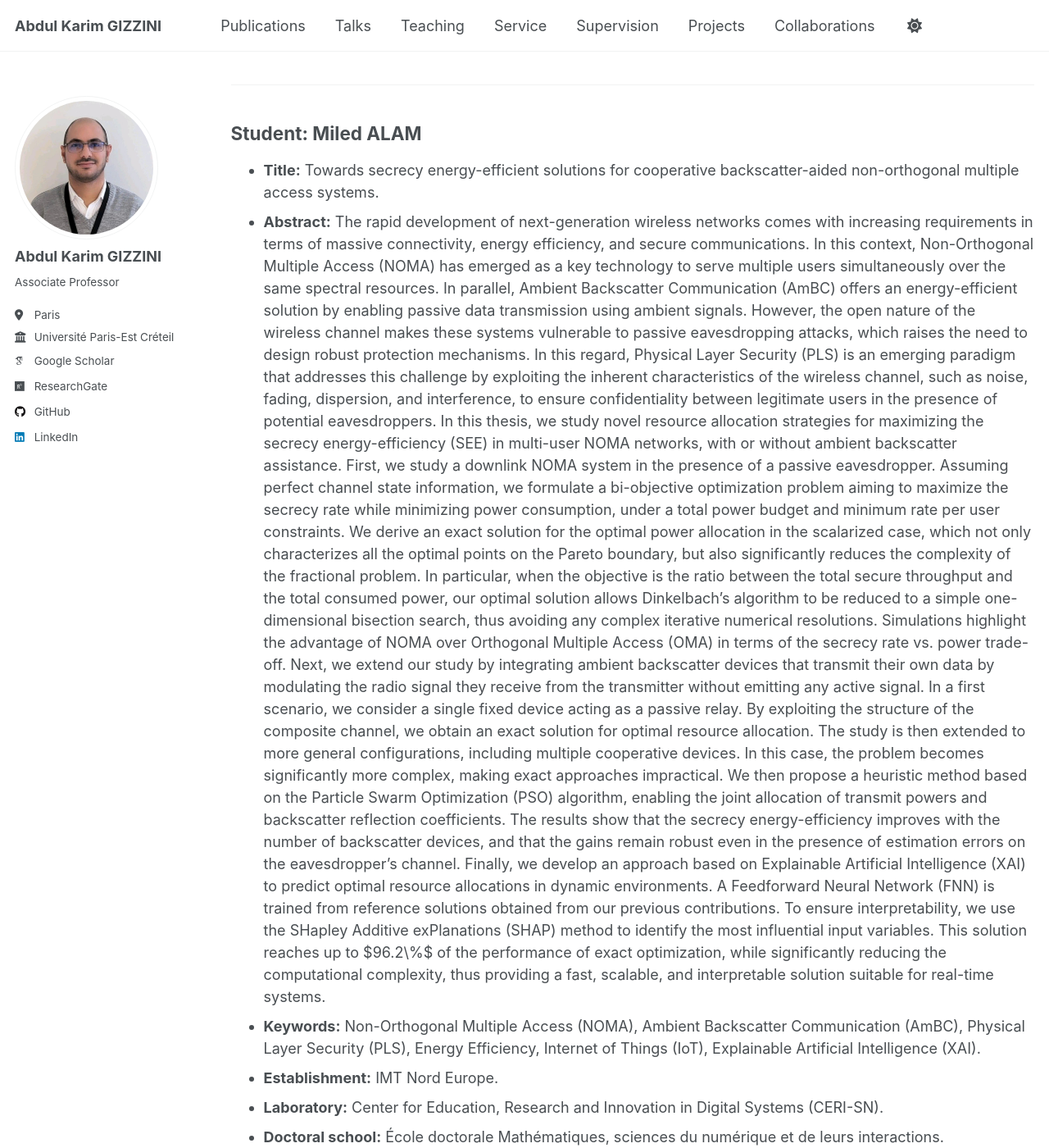
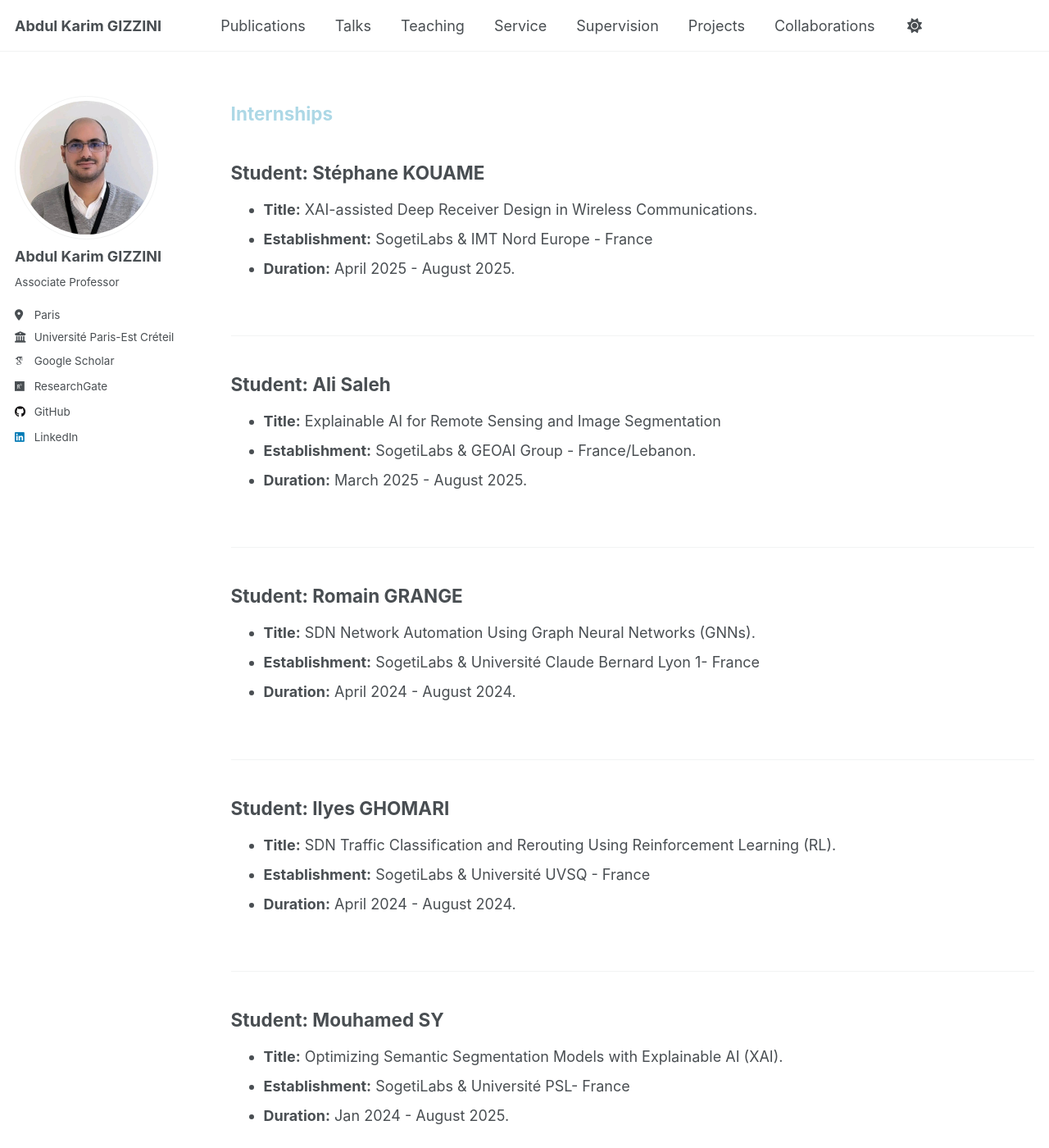
Before and after one commit to abdulkarimgizzini/abdulkarimgizzini-website, a Jekyll site: the page built from _pages/supervision.md, in a window 1280 px wide and 1400 px high, scrolled down 1917 px. Shown: the whole window at 82% size. Built offline with Jekyll 4.4.1, drawn with Linux system fonts in a browser that asks for light colours; some web fonts are replaced; a script that is not in the unit is left out; some of the changed text lies outside the part shown.

Commit message:
Remove Miled ALAM's thesis details from supervision page
Removed detailed thesis information for Miled ALAM, including title, abstract, keywords, establishment, laboratory, doctoral school, and duration.

```diff
--- a/_pages/supervision.md
+++ b/_pages/supervision.md
@@ -33,26 +33,6 @@ author_profile: true
 * **Duration:** September 2025 - Present.
 
   <br/>
-
----
-
-## Student: Miled ALAM
-
-* **Title:** Towards secrecy energy-efficient solutions for cooperative backscatter-aided non-orthogonal multiple access systems.
-* **Abstract:** The rapid development of next-generation wireless networks comes with increasing requirements in terms of massive connectivity, energy efficiency, and secure communications. In this context, Non-Orthogonal Multiple Access (NOMA) has emerged as a key technology to serve multiple users simultaneously over the same spectral resources. In parallel, Ambient Backscatter Communication (AmBC) offers an energy-efficient solution by enabling passive data transmission using ambient signals. However, the open nature of the wireless channel makes these systems vulnerable to passive eavesdropping attacks, which raises the need to design robust protection  mechanisms.
-In this regard, Physical Layer Security (PLS) is an emerging paradigm that addresses this challenge by exploiting the inherent characteristics of the wireless channel, such as noise, fading, dispersion, and interference, to ensure confidentiality between legitimate users in the presence of potential eavesdroppers.
-In this thesis, we study novel resource allocation strategies for maximizing the secrecy energy-efficiency (SEE) in multi-user NOMA networks, with or without ambient backscatter assistance.
-First, we study a downlink NOMA system in the presence of a passive eavesdropper. Assuming perfect channel state information, we formulate a bi-objective optimization problem aiming to maximize the secrecy rate while minimizing power consumption, under a total power budget and minimum rate per user constraints. We derive an exact solution for the optimal power allocation in the scalarized case, which not only characterizes all the optimal points on the Pareto boundary, but also significantly reduces the complexity of the fractional problem. In particular, when the objective is the ratio between the total secure throughput and the total consumed power, our optimal solution allows Dinkelbach’s algorithm to be reduced to a simple one-dimensional bisection search, thus avoiding any complex iterative numerical resolutions. Simulations highlight the advantage of NOMA over Orthogonal Multiple Access (OMA) in terms of the secrecy rate vs. power trade-off.
-Next, we extend our study by integrating ambient backscatter devices that transmit their own data by modulating the radio signal they receive from the transmitter without emitting any active signal. In a first scenario, we consider a single fixed device acting as a passive relay. By exploiting the structure of the composite channel, we obtain an exact solution for optimal resource allocation. The study is then extended to more general configurations, including multiple cooperative devices. In this case, the problem becomes significantly more complex, making exact approaches impractical. We then propose a heuristic method based on the Particle Swarm Optimization (PSO) algorithm, enabling the joint allocation of transmit powers and backscatter reflection coefficients. The results show that the secrecy energy-efficiency improves with the number of backscatter devices, and that the gains remain robust even in the presence of estimation errors on the eavesdropper's channel.
-Finally, we develop an approach based on Explainable Artificial Intelligence (XAI) to predict optimal resource allocations in dynamic environments. A Feedforward Neural Network (FNN) is trained from reference solutions obtained from our previous contributions. To ensure interpretability, we use the SHapley Additive exPlanations (SHAP) method to identify the most influential input variables. This solution reaches up to $96.2\%$ of the performance of exact optimization, while significantly reducing the computational complexity, thus providing a fast, scalable, and interpretable solution suitable for real-time systems.
-* **Keywords:** Non-Orthogonal Multiple Access (NOMA), Ambient Backscatter Communication (AmBC), Physical Layer Security (PLS), Energy Efficiency, Internet of Things (IoT), Explainable Artificial Intelligence (XAI).
-* **Establishment:**  IMT Nord Europe.
-* **Laboratory:**  Center for Education, Research and Innovation in Digital Systems (CERI-SN).
-* **Doctoral school:** École doctorale Mathématiques, sciences du numérique et de leurs interactions.
-* **Duration:** June 2023 - August 2025.
-
-<br/>
-
 
 <h2 style="color: lightblue;">Internships</h2>
 
```
